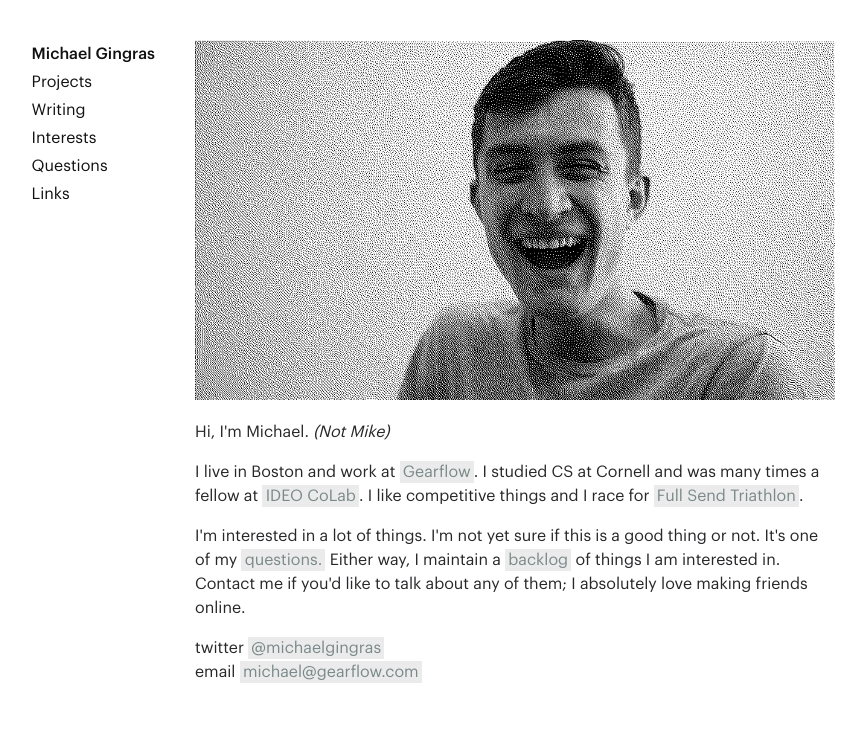
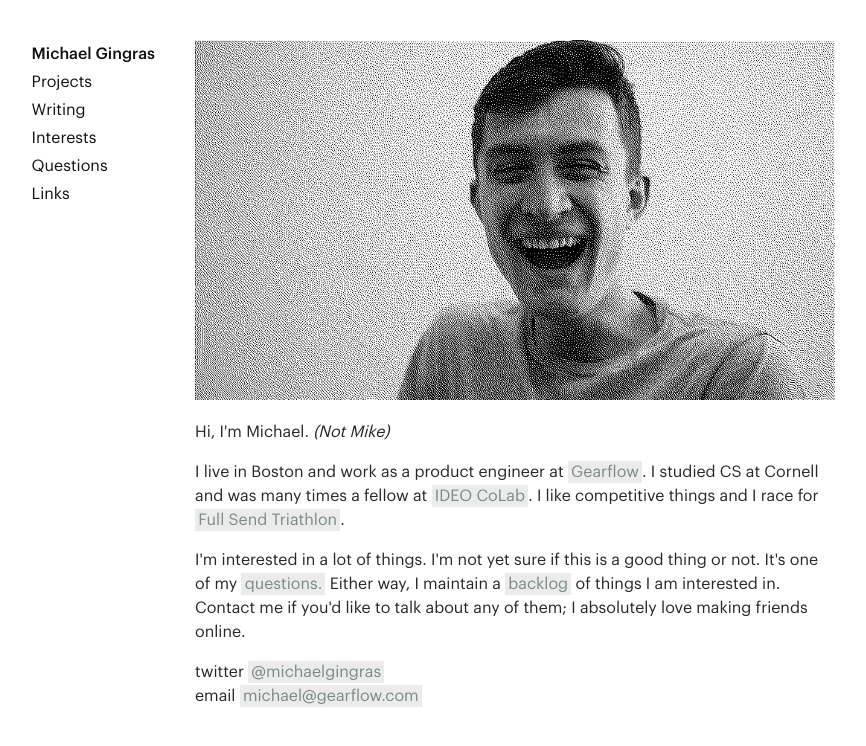
Before and after one commit to mcgingras/blog, a Jekyll site: the page built from index.html, in a window 1280 px wide. Shown: the top 746 px of the page, without its empty margins (125-991 px from the left). Built offline with Jekyll 4.4.1, drawn with Linux system fonts in a browser that asks for light colours.

Commit message:
title update

```diff
--- a/index.html
+++ b/index.html
@@ -7,7 +7,7 @@ title: Michael Gingras
 
 <p>Hi, I'm Michael. <i>(Not Mike)</i></p>
 
-<p> I live in Boston and work at <a href="https://gearflow.com" target="_blank"> Gearflow</a>. I studied CS
+<p> I live in Boston and work as a product engineer at <a href="https://gearflow.com" target="_blank"> Gearflow</a>. I studied CS
     at Cornell and
     was many times a fellow at <a href="https://ideocolab.com" target="_blank"> IDEO CoLab</a>.
     I like competitive things and I race for <a href="https://www.fullsendtriathlon.com/" target="_blank">Full Send
```
